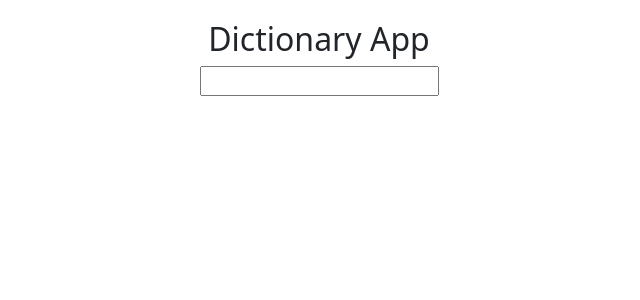
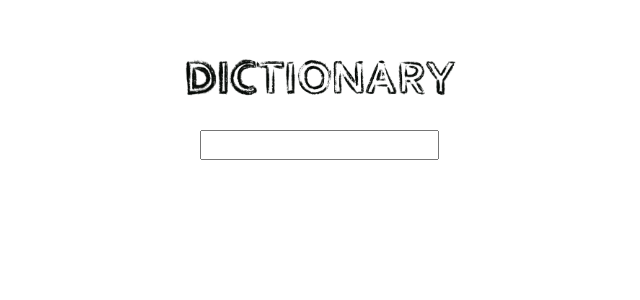
Before and after one commit to anitaczajka/dictionary_app, a React (Create React App) app: page / in a window 1280 px wide. Shown: the top 300 px of the page, without its empty margins (321-961 px from the left). Built offline with nearby package versions, Linux system fonts and the light colour scheme.

Commit message:
created logo for the application

```diff
--- a/src/App.css
+++ b/src/App.css
@@ -1,4 +1,10 @@
 .App {
   text-align: center;
-  margin: 20px;
+  margin: 30px;
 }
+
+.App-logo {
+  max-width: 300px;
+  display: block;
+  margin: 0 auto;
+}
--- a/src/App.js
+++ b/src/App.js
@@ -1,11 +1,14 @@
 import "./App.css";
+import logo from "./images/logo.png";
 import Dictionary from "./Dictionary";
 
 export default function App() {
   return (
     <div className="App">
       <div className="container">
-        <h2>Dictionary App</h2>
+        <header className="App-header">
+          <img src={logo} className="App-logo img-fluid" alt="logo" />
+        </header>
         <Dictionary />
       </div>
     </div>
--- a/src/Meaning.js
+++ b/src/Meaning.js
@@ -1,7 +1,7 @@
 import React from "react";
 
 export default function Meaning(props) {
-  console.log(props.meaning.definition);
+  console.log(props.meaning.definition[0]);
   return (
     <div className="Meaning">
       <h3>{props.meaning.partOfSpeech}</h3>
```
Also changed, not shown: src/images/logo.png (added).
